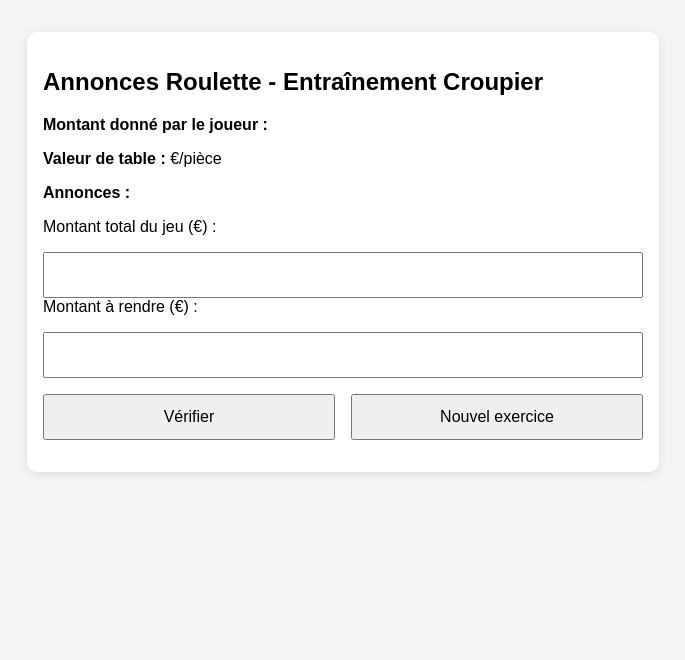
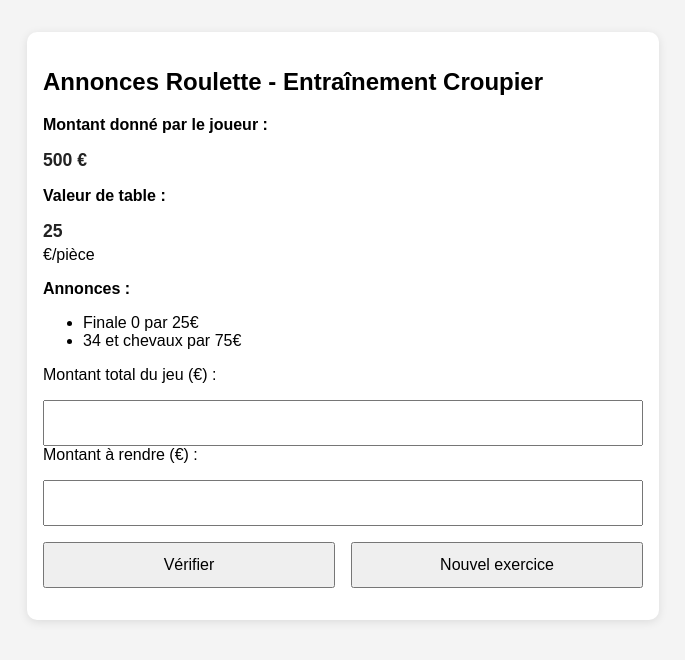
Before and after one commit to Gioker26/Annonces-retours-roulette, a plain HTML site: page index.html in a window 1280 px wide. Shown: the whole page, without its empty margins (297-982 px from the left). Drawn offline with Linux system fonts and the light colour scheme.

Commit message:
Add files via upload

```diff
--- a/index.html
+++ b/index.html
@@ -43,13 +43,36 @@
         flex: 1;
       }
     }
+    @media (max-width: 600px) {
+      body {
+        font-size: 1rem;
+      }
+      .container {
+        padding: 1rem;
+      }
+      ul#annoncesList {
+        padding-left: 1.2rem;
+      }
+      p, label {
+        font-size: 1rem;
+        word-wrap: break-word;
+      }
+    }
+    .value {
+      display: block;
+      font-weight: bold;
+      color: #222;
+      margin: 0.25rem 0;
+      font-size: 1.1rem;
+      word-wrap: break-word;
+    }
   </style>
 </head>
 <body>
   <div class="container">
     <h2>Annonces Roulette - Entraînement Croupier</h2>
-    <p><strong>Montant donné par le joueur :</strong> <span id="playerAmount"></span></p>
-    <p><strong>Valeur de table :</strong> <span id="tableValue"></span> €/pièce</p>
+    <p><strong>Montant donné par le joueur :</strong><br><div class="value" id="playerAmount">-</div></p>
+    <p><strong>Valeur de table :</strong><br><div class="value" id="tableValue">-</div> €/pièce</p>
     <p><strong>Annonces :</strong></p>
     <ul id="annoncesList"></ul>
 
@@ -68,7 +91,108 @@
   </div>
 
   <script>
-    // ... JavaScript inchangé ...
+    const annonces = [
+      { nom: "voisins du zéro", pieces: 9 },
+      { nom: "orphelins", pieces: 5 },
+      { nom: "tier", pieces: 6 },
+      { nom: "finale", pieces: [4, 4, 4, 4, 4, 4, 4, 3, 3, 3] },
+      { nom: "finale à cheval", sets: {
+          "0/1": 5, "1/2": 5, "2/3": 5, "4/5": 5, "5/6": 5,
+          "0/3": 4, "1/4": 4, "2/5": 4, "3/6": 4, "7/8": 4, "8/9": 4,
+          "4/7": 3, "5/8": 3, "6/9": 3
+        }
+      },
+      { nom: "numéro et chevaux", sets: {
+          2: 5, 5: 5, 8: 5, 11: 5, 14: 5, 17: 5, 20: 5, 23: 5, 26: 5, 29: 5, 32: 5,
+          0: 4, 1: 4, 3: 4, 4: 4, 6: 4, 7: 4, 9: 4, 10: 4, 12: 4, 13: 4, 15: 4, 16: 4, 18: 4, 19: 4, 21: 4, 22: 4, 24: 4, 25: 4, 27: 4, 28: 4, 30: 4, 31: 4, 33: 4, 35: 4,
+          34: 3, 36: 3
+        }
+      }
+    ];
+
+    let tableValue = 5;
+    let jeuTotal = 0;
+
+    function tirerAnnonces() {
+      document.getElementById("result").innerText = "";
+      document.getElementById("jeuValue").value = "";
+      document.getElementById("resteValue").value = "";
+
+      tableValue = Math.random() < 0.5 ? 5 : 25;
+      document.getElementById("tableValue").innerText = tableValue;
+
+      let html = "";
+      jeuTotal = 0;
+      const annoncesList = [];
+
+      const types = ["orphelins", "tier", "voisins du zéro", "finale", "finale à cheval", "numéro et chevaux"];
+      const selection = [];
+      while (selection.length < 2) {
+        const choix = types[Math.floor(Math.random() * types.length)];
+        if (!selection.includes(choix)) selection.push(choix);
+      }
+
+      selection.forEach(type => {
+        let libelle = "";
+        let pieces = 0;
+
+        const pieceParAnnonce = Math.floor(Math.random() * 5) + 1;
+
+        if (type === "finale") {
+          const finaleNum = Math.floor(Math.random() * 10);
+          libelle = `Finale ${finaleNum} par ${pieceParAnnonce * tableValue}€`;
+          pieces = annonces[3].pieces[finaleNum] * pieceParAnnonce;
+        } else if (type === "finale à cheval") {
+          const keys = Object.keys(annonces[4].sets);
+          const choix = keys[Math.floor(Math.random() * keys.length)];
+          libelle = `Finale ${choix} par ${pieceParAnnonce * tableValue}€`;
+          pieces = annonces[4].sets[choix] * pieceParAnnonce;
+        } else if (type === "numéro et chevaux") {
+          const numeros = Object.keys(annonces[5].sets);
+          const tirage = [];
+          while (tirage.length < Math.floor(Math.random() * 3) + 1) {
+            const pick = numeros[Math.floor(Math.random() * numeros.length)];
+            if (!tirage.includes(pick)) tirage.push(pick);
+          }
+          const liste = tirage.join(", ");
+          libelle = `${liste} et chevaux par ${pieceParAnnonce * tableValue}€`;
+          tirage.forEach(n => pieces += annonces[5].sets[n] * pieceParAnnonce);
+        } else {
+          const obj = annonces.find(a => a.nom === type);
+          libelle = `${type.charAt(0).toUpperCase() + type.slice(1)} par ${pieceParAnnonce * tableValue}€`;
+          pieces = obj.pieces * pieceParAnnonce;
+        }
+
+        jeuTotal += pieces * tableValue;
+        html += `<li>${libelle}</li>`;
+      });
+
+      document.getElementById("annoncesList").innerHTML = html;
+
+      const options = [100, 500, 2500];
+      let joueurMontant = options.find(v => v >= jeuTotal);
+      if (!joueurMontant) joueurMontant = 2500;
+
+      document.getElementById("playerAmount").innerText = joueurMontant + " €";
+    }
+
+    function checkAnswers() {
+      const jeuVal = parseInt(document.getElementById("jeuValue").value);
+      const resteVal = parseInt(document.getElementById("resteValue").value);
+      const options = [100, 500, 2500];
+      const joueurMontant = options.find(v => v >= jeuTotal) || 2500;
+
+      const isJeuCorrect = jeuVal === jeuTotal;
+      const isResteCorrect = resteVal === (joueurMontant - jeuTotal);
+
+      let result = "";
+      result += isJeuCorrect ? "✅ Montant du jeu correct.\n" : `❌ Faux : le bon montant est ${jeuTotal}€.\n`;
+      result += isResteCorrect ? "✅ Rendu au joueur correct." : `❌ Faux : à rendre ${joueurMontant - jeuTotal}€.`;
+
+      document.getElementById("result").innerText = result;
+    }
+
+    tirerAnnonces();
   </script>
 </body>
 </html>
```
